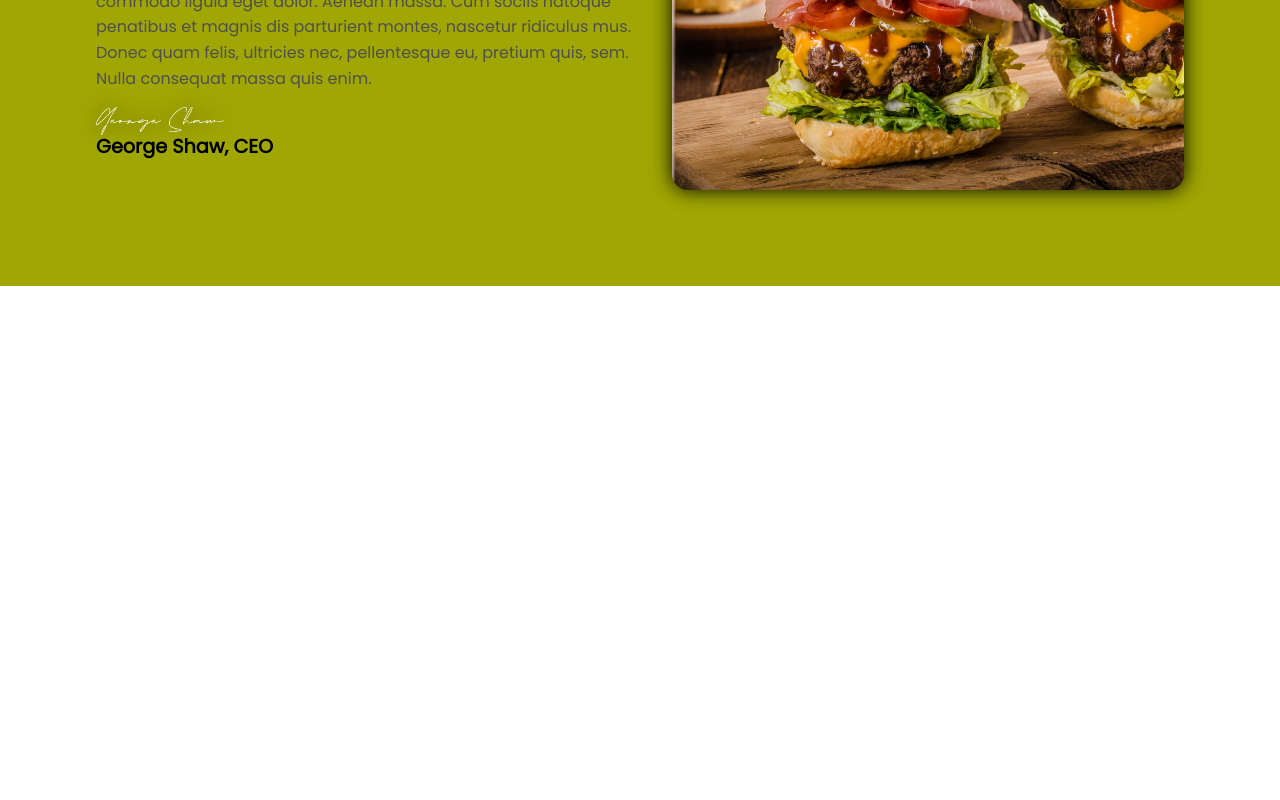
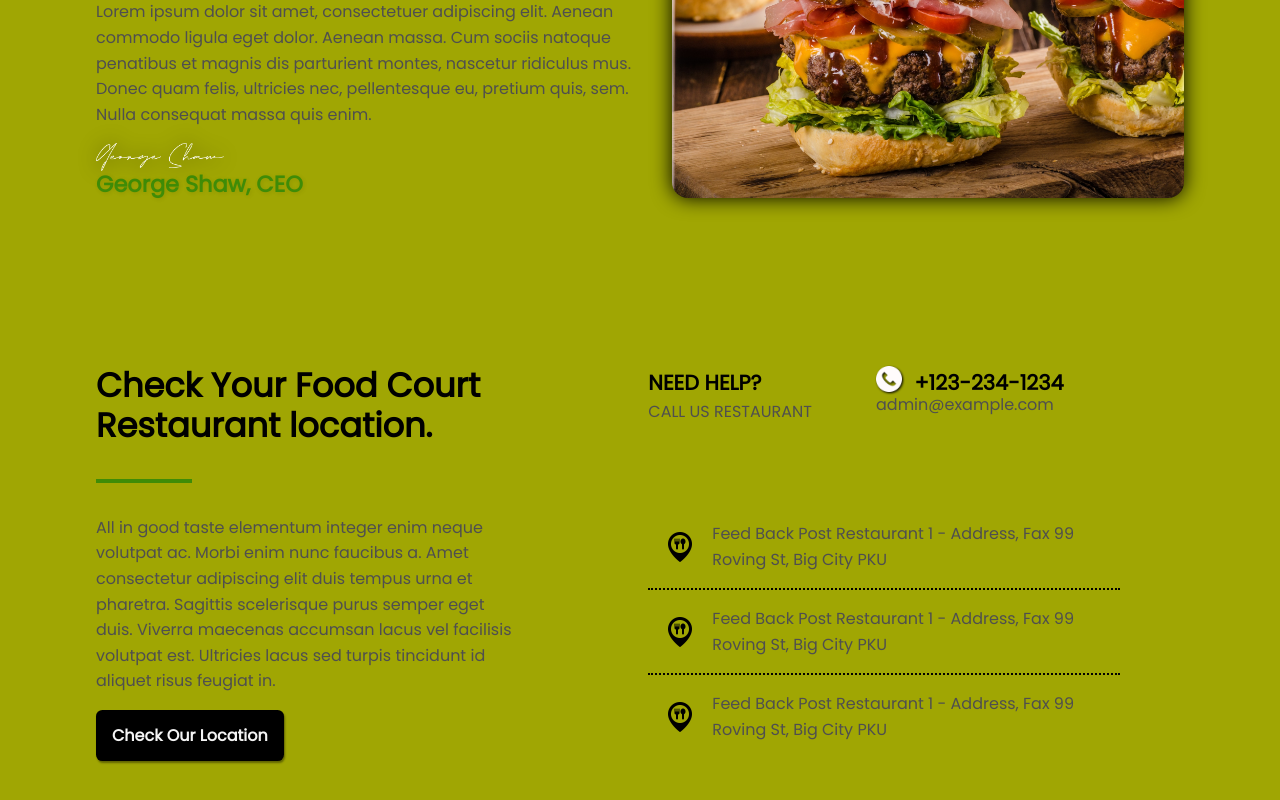
Before and after one commit to techbywes/Feed-Back-resturant, a React (Create React App) app: page /About in a window 1280 px wide. Shown: the part 1000-1800 px from the top of the page. Before the commit the page ends 1286 px from the top, so only its background shows below. Built offline with nearby package versions, Linux system fonts and the light colour scheme.

Commit message:
updated the about us page

```diff
--- a/src/App.css
+++ b/src/App.css
@@ -1119,17 +1119,17 @@ body.no-scroll {
   font-size: 0.9rem;
 }
 
-.good_food_text_{
+.good_food_text_ {
   font-size: 2.1rem;
   color: black;
   font-weight: 800;
 }
 
-.right_text_div{
+.right_text_div {
   flex-wrap: wrap;
 }
 
-.good_food_div_{
+.good_food_div_ {
   margin-top: 10rem;
   display: flex;
   justify-content: space-evenly;
@@ -1137,21 +1137,107 @@ body.no-scroll {
   gap: 2rem;
 }
 
-._signature_{
+._signature_ {
   width: 8rem;
   filter: drop-shadow(0 0 10px #000000);
 }
 
-.img_signature_{
+.img_signature_ {
   width: 32rem;
   border-radius: 1rem;
   filter: drop-shadow(0 0 10px #000000);
 }
 
-.author_name_{
+.author_name_ {
+  color: #3f8c07;
+  font-weight: 600;
+  font-size: 1.4rem;
+  text-shadow: 1px 1px 4px rgba(0, 0, 0, 0.1);
+}
+
+.line_div {
+  margin: 2rem 0;
+  width: 6rem;
+  border-top: 4px solid #3f8c07;
+}
+
+.need_help_div_ {
+  margin-top: 10rem;
+}
+
+.location_btn_ {
+  padding: 0.8rem 1rem;
+  border-radius: 0.4rem;
+  border: none;
+  box-shadow: 1px 2px 2px rgba(0, 0, 0, 0.4);
+  cursor: pointer;
+  font-size: 1rem;
+  background-color: black;
+  color: whitesmoke;
+  font-weight: 700;
+  transition: all 0.4s ease-in-out;
+}
+.location_btn_:hover {
+  background-color: rgba(0, 0, 0, 0.84);
+  color: #a0a603;
+}
+
+.right_need_help_div {
+  margin: 0 4rem;
+}
+
+.help_address_div__ {
+  display: flex;
+  gap: 4rem;
+  margin-bottom: 6rem;
+}
+
+.need_help_text {
+  font-size: 1.3rem;
   color: black;
   font-weight: 600;
-  font-size: 1.2rem;
 }
 
+.call_resturant_ {
+  font-size: 1rem;
+  white-space: nowrap;
+}
+
+.need_help_div_ {
+  display: flex;
+  justify-content: space-evenly;
+  /* flex-wrap: wrap; */
+  gap: 4rem;
+  width: 100%;
+}
+
+.left_text_check_food_ {
+  width: 50%;
+}
+
+.phone_phone_number {
+  display: flex;
+  gap: 0.8rem;
+}
+
+.mail_text {
+  margin-top: -1rem;
+}
+
+.resturant_icon_ {
+  width: 2rem;
+  margin: 0 1rem;
+}
+
+.adress_icon_div__ {
+  display: flex;
+  justify-content: center;
+  align-items: center;
+}
+
+.dotted_line_div {
+  margin-left: 2rem;
+  border-top: 2px dotted black;
+  margin: 1rem 0;
+}
 /* ABOUT US PAGE STYLING ENDS FROM HERE */
--- a/src/componenets/About.js
+++ b/src/componenets/About.js
@@ -3,6 +3,9 @@ import Nav from "./Nav";
 import bugaIMG from "../images/bugger.png";
 import signature from "../images/signature.png";
 import bugger2 from "../images/bugger2.png";
+import Footer from "./Footer";
+import phone from "../images/phone.png";
+import resturant from "../images/restaurant.png";
 
 function About() {
   return (
@@ -64,7 +67,7 @@ function About() {
               Donec quam felis, ultricies nec, pellentesque eu, pretium quis,
               sem. Nulla consequat massa quis enim.
             </p>
-            <img className="_signature_"  src={signature} />
+            <img className="_signature_" src={signature} />
             <h4 className="author_name_">George Shaw, CEO</h4>
           </div>
 
@@ -72,7 +75,69 @@ function About() {
             <img className="img_signature_" src={bugger2} />
           </div>
         </section>
+        <section className="general_section_div">
+          <div className="need_help_div_">
+            <div className="left_text_check_food_">
+              <div className="left_text_div_">
+                <h2 className="good_food_text_">
+                  Check Your Food Court Restaurant location.
+                </h2>
+                <div className="line_div"></div>
+                <p className="good_food_orar_text">
+                  All in good taste elementum integer enim neque volutpat ac.
+                  Morbi enim nunc faucibus a. Amet consectetur adipiscing elit
+                  duis tempus urna et pharetra. Sagittis scelerisque purus
+                  semper eget duis. Viverra maecenas accumsan lacus vel
+                  facilisis volutpat est. Ultricies lacus sed turpis tincidunt
+                  id aliquet risus feugiat in.
+                </p>
+                <button className="location_btn_">Check Our Location</button>
+              </div>
+            </div>
+            <div className="right_need_help_div">
+              <div className="help_address_div__">
+                <div className="need_help_mail_div">
+                  <div className="need_help_text">NEED HELP?</div>
+                  <div className="call_resturant_">CALL US RESTAURANT</div>
+                </div>
+                <div className="need_help_mail_div">
+                  <div className="phone_phone_number">
+                    <div className="phone_icon_div">
+                      <img className="phone_icon" src={phone} />
+                    </div>
+                    <div className="need_help_text">+123-234-1234</div>
+                  </div>
+                  <div className="mail_text">admin@example.com</div>
+                </div>
+              </div>
+              <div className="adrresses_div_">
+                <div className="adress_icon_div__">
+                  <img className="resturant_icon_" src={resturant} />
+                  Feed Back Post Restaurant 1 - Address, Fax 99 Roving St, Big
+                  City PKU
+                </div>
+              </div>
+              <div className="dotted_line_div"></div>
+              <div className="adrresses_div_">
+                <div className="adress_icon_div__">
+                  <img className="resturant_icon_" src={resturant} />
+                  Feed Back Post Restaurant 1 - Address, Fax 99 Roving St, Big
+                  City PKU
+                </div>
+              </div>
+              <div className="dotted_line_div"></div>
+              <div className="adrresses_div_">
+                <div className="adress_icon_div__">
+                  <img className="resturant_icon_" src={resturant} />
+                  Feed Back Post Restaurant 1 - Address, Fax 99 Roving St, Big
+                  City PKU
+                </div>
+              </div>
+            </div>
+          </div>
+        </section>
       </div>
+      <Footer />
     </>
   );
 }
```
Also changed, not shown: src/images/restaurant.png (added).
